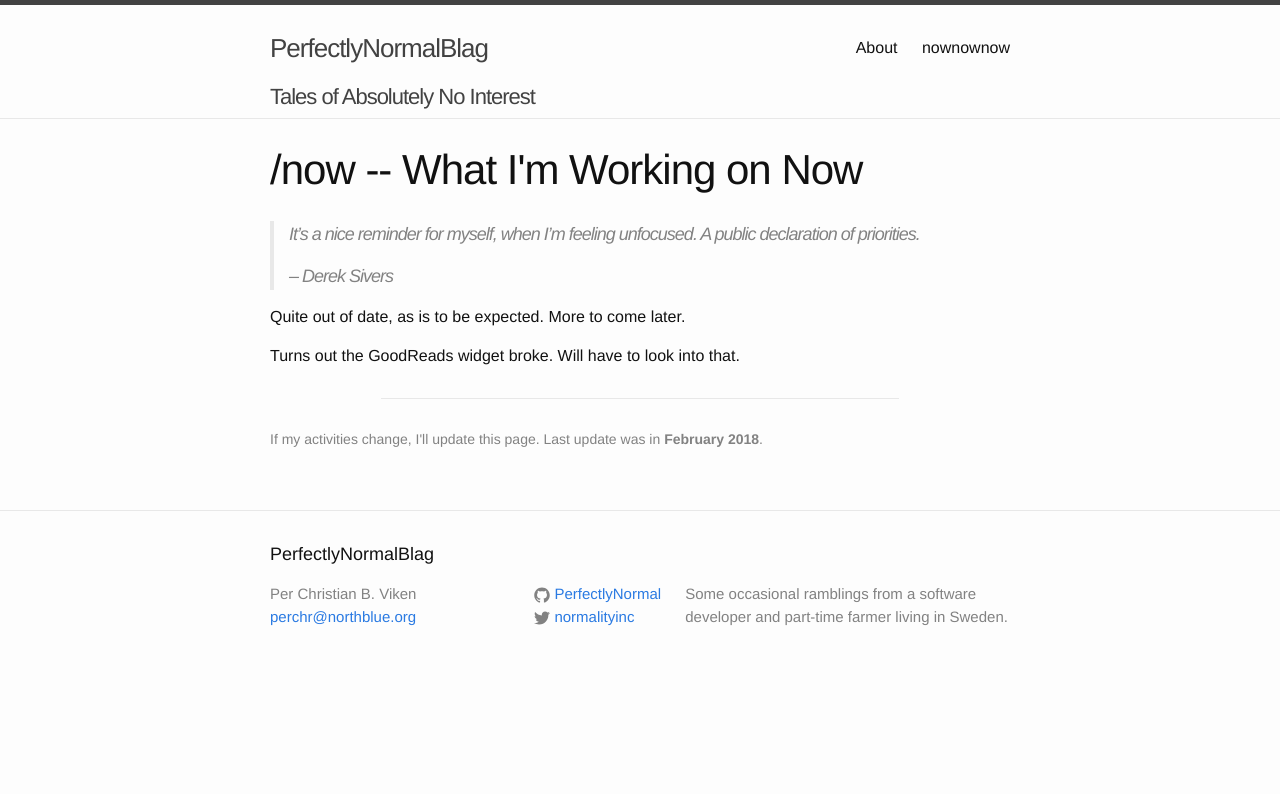
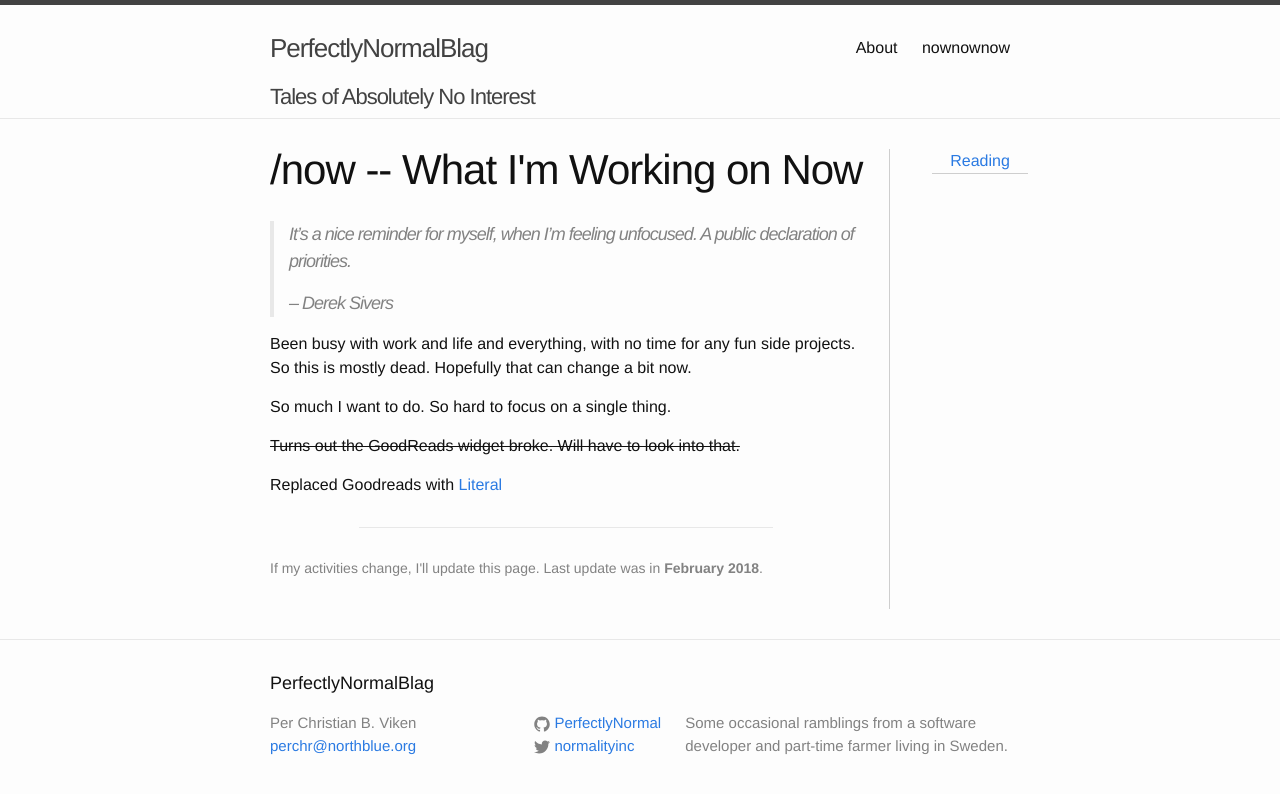
Before and after one commit to PerfectlyNormal/eastblue-blag, a Jekyll site: the page built from now.md, in a window 1280 px wide. Shown: the top 794 px of the page. Built offline with Jekyll 4.4.1, drawn with Linux system fonts in a browser that asks for light colours; a script that is not in the unit is left out.

Commit message:
Update nownownow

```diff
--- a/_sass/_base.scss
+++ b/_sass/_base.scss
@@ -208,61 +208,27 @@ pre {
 /**
  * GoodReads
  */
-article.post-content.with-goodreads {
+article.post-content.with-widget {
   width: 80%;
 }
 
-#gr_custom_widget_1494711042 {
-  margin-left: 30px;
-  width: 20%;
+#widget {
+  margin-left: 20px;
+  padding-left: 30px;
+  width: 15%;
 
   position: absolute;
   right: 0;
   top: 0;
   bottom: 0;
 
-  #gr_spinner {
+  border-left: 1px solid #cecece;
+
+  h3 {
+    font-size: 1em;
     text-align: center;
-  }
-
-  .gr_custom_container_1494711042 {
-    border-left: 1px solid #e8e8e8;
-    padding: 0px 5px 10px 5px;
-    background-color: transparent;
-    max-width: 150px;
-    height: 100%;
-
-    overflow-y: scroll;
-  }
-  .gr_custom_header_1494711042 {
-    border-bottom: 1px solid #e8e8e8;
     width: 80%;
-    margin: 0 auto 15px auto;
-    text-align: center;
-    font-size: 100%;
-  }
-  .gr_custom_each_container_1494711042 {
-    width: 90%;
-    margin: 0 auto 10px auto;
-    clear: both;
-    overflow: auto;
-    padding-bottom: 14px;
-    padding-top: 14px;
-    border-bottom: 1px solid #e8e8e8;
-    text-align: center;
-  }
-  .gr_custom_each_container_1494711042:last-child {
-    border-bottom: 0;
-    margin-bottom: 0;
-  }
-  .gr_custom_book_container_1494711042 {
-    overflow: hidden;
-    height: 160px;
-    margin-left: 4px;
-    width: auto;
-    text-align: center;
-  }
-  .gr_custom_author_1494711042 {
-    font-size: 10px;
+    margin: 0 auto;
+    border-bottom: 1px solid #cecece;
   }
 }
--- a/now.md
+++ b/now.md
@@ -5,63 +5,30 @@ menutitle: nownownow
 permalink: /now/
 ---
 
-<div id="gr_custom_widget_1494711042">
-  <div class="gr_custom_container_1494711042">
-    <h2 class="gr_custom_header_1494711042">
-      <a style="text-decoration: none;" href="https://www.goodreads.com/review/list/2268122-per-christian?shelf=currently-reading">Reading</a>
-    </h2>
+<div id="widget">
+  <h3>
+    <a href="https://literal.club/perfectlynormal">Reading</a>
+  </h3>
 
-    <div id="gr_spinner">
-      <img src="{{ site.url }}/blag/images/spinspin.svg">
-    </div>
-  </div>
+  <div id="literal-widget" handle="perfectlynormal" status="IS_READING" layout="list"></div>
+  <script>
+    document.getElementsByClassName("post-content")[0].classList.add('with-widget');
+  </script>
+  <script src="https://literal.club/js/widget.js"></script>
 </div>
-<script defer async type="text/javascript" charset="utf-8">
-  var dataSource = 'https://eastblue.org/~perchr/goodreads.php';
-
-  var parseHTML = function(str) {
-    var tmp = document.implementation.createHTMLDocument();
-    tmp.body.innerHTML = str;
-    return tmp.body.children;
-  };
-
-  var request = new XMLHttpRequest();
-  request.open('GET', dataSource, true);
-
-  request.onload = function() {
-    if (request.status >= 200 && request.status < 400) {
-      var data = request.responseText;
-      var doc = parseHTML(data)[0];
-
-      var books = doc.getElementsByClassName("gr_custom_each_container_1494711042");
-      var container = document.getElementsByClassName("gr_custom_container_1494711042")[0];
-      while(books.length > 0) {
-        container.appendChild(books[0]);
-      }
-      var spin = document.getElementById('gr_spinner');
-      spin.parentNode.removeChild(spin);
-      document.getElementsByClassName("post-content")[0].classList.add('with-goodreads');
-    } else {
-      var container = document.getElementById('gr_custom_widget_1494711042');
-      container.parentNode.removeChild(container);
-    }
-  };
-
-  request.onerror = function() {
-    var container = document.getElementById('gr_custom_widget_1494711042');
-    container.parentNode.removeChild(container);
-  };
-
-  request.send();
-</script>
 
 > It’s a nice reminder for myself, when I’m feeling unfocused. A public declaration of priorities.
 >
 > -- <cite>Derek Sivers</cite>
 
-Quite out of date, as is to be expected. More to come later.
+Been busy with work and life and everything, with no time for any fun side projects.
+So this is mostly dead. Hopefully that can change a bit now.
 
-Turns out the GoodReads widget broke. Will have to look into that.
+So much I want to do. So hard to focus on a single thing.
+
+~~Turns out the GoodReads widget broke. Will have to look into that.~~
+
+Replaced Goodreads with [Literal](https://literal.club)
 
 <hr class="divider">
 
```
